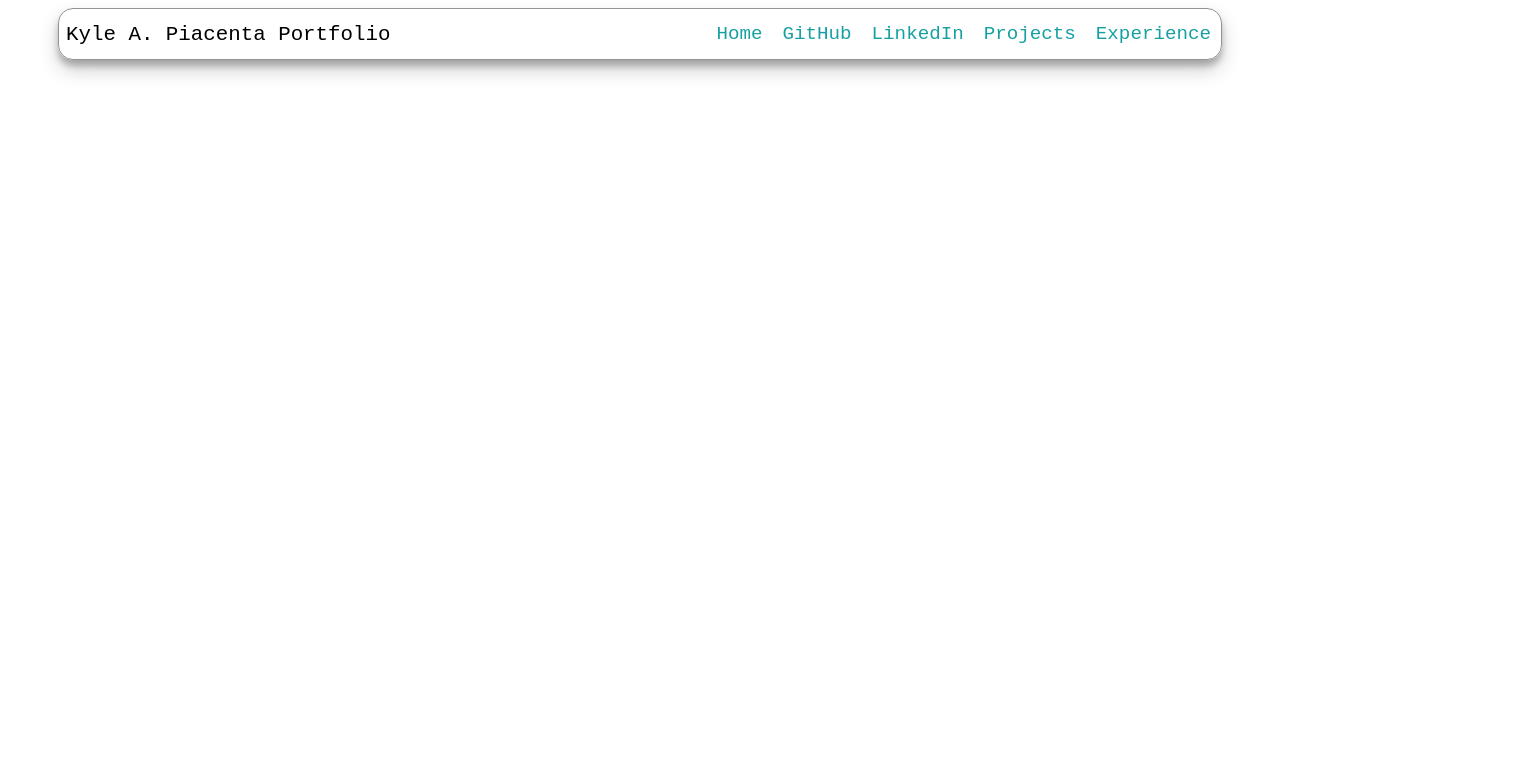
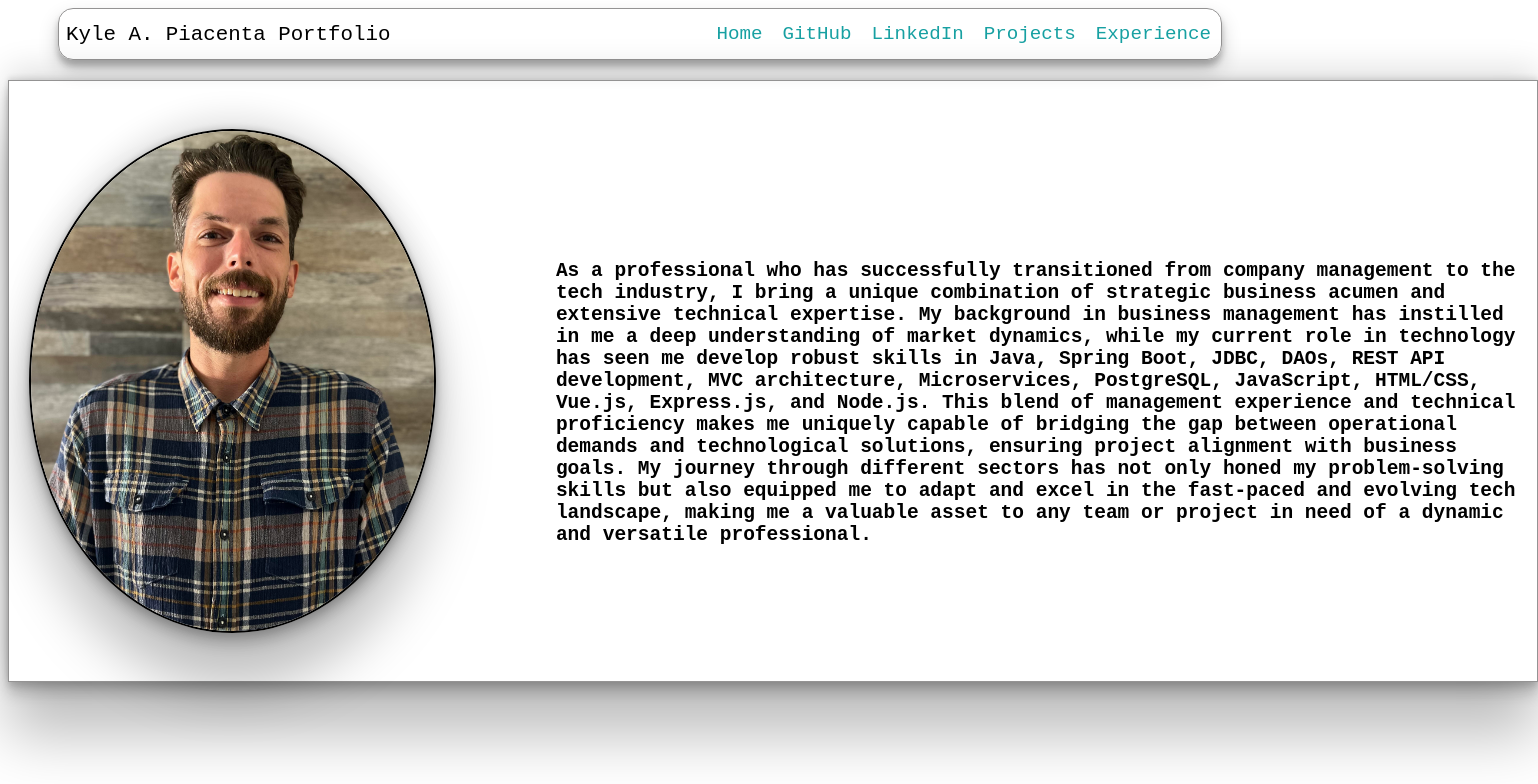
Before and after one commit to kpiacenta93/OfficialPortfolio, a Vue app in the folder PortfolioSite/: page / in a window 1280 px wide. Shown: the top 784 px of the page, 1538 px wide, since content can reach past the window. Built offline with nearby package versions, Linux system fonts and the light colour scheme.

Commit message:
setting up about me section

```diff
--- a/PortfolioSite/src/App.vue
+++ b/PortfolioSite/src/App.vue
@@ -10,19 +10,36 @@
         <a href="" class="links">Experience</a>
       </div>
     </nav>
+    <div class="about-me">
+      <div class="about-me-section">
+        <img src="../src/assets/headShot.jpeg" alt="photo" class="photo">
+        <h2 class="description">As a professional who has successfully transitioned from company management to the tech industry, I bring a unique combination of strategic business acumen and extensive technical expertise. My background in business management has instilled in me a deep understanding of market dynamics, while my current role in technology has seen me develop robust skills in Java, Spring Boot, JDBC, DAOs, REST API development, MVC architecture, Microservices, PostgreSQL, JavaScript, HTML/CSS, Vue.js, Express.js, and Node.js. This blend of management experience and technical proficiency makes me uniquely capable of bridging the gap between operational demands and technological solutions, ensuring project alignment with business goals. My journey through different sectors has not only honed my problem-solving skills but also equipped me to adapt and excel in the fast-paced and evolving tech landscape, making me a valuable asset to any team or project in need of a dynamic and versatile professional.
+
+</h2>
+
+
+
+      </div>
+    </div>
   </div>
 
 </template>
 
 
 <script>
+export default {
+  data() {
+    return {
+
+    }
+  }
+}
 
 </script>
 
 <style scoped>
-
 body {
-  background-color: #333333;
+  background-image: url('https://as2.ftcdn.net/v2/jpg/03/52/58/99/1000_F_352589922_wrQkznnjAYjCX0OOhryzYgzsWAOZboBN.jpg');
 }
 
 .nav-bar {
@@ -58,10 +75,51 @@ body {
 }
 
 .my-name {
-  margin-right: auto; /* Pushes everything else to the right */
+  margin-right: auto;
+  /* Pushes everything else to the right */
   margin-left: 7px;
   font-family: monospace;
   font-size: 1.3rem;
 }
 
+.about-me {
+  display: flex;
+  justify-content: center;
+  margin-top: 20px;
+  font-family: monospace;
+  width: 191vh;
+  border: 1.5px solid rgb(148, 147, 147);
+  height: 600px;
+  box-shadow: rgba(0, 0, 0, 0.25) 0px 54px 55px, rgba(0, 0, 0, 0.12) 0px -12px 30px, rgba(0, 0, 0, 0.12) 0px 4px 6px, rgba(0, 0, 0, 0.17) 0px 12px 13px, rgba(0, 0, 0, 0.09) 0px -3px 5px;
+}
+
+.about-me-section {
+  display: flex;
+  justify-content: center;
+  align-items: center;
+  flex-direction: row;
+}
+.description {
+  /* width: 700px; */
+  display: flex;
+  height: 500px;
+  justify-content: center;
+  align-items: center;
+  margin-top: 60px;
+  font-family: monospace;
+  margin-left: 100px;
+  font-family: monospace;
+}
+
+.photo {
+  display: flex;
+  justify-content: center;
+  align-items: start;
+  height: 500px;
+  border-radius: 50%;;
+  margin: 20px;
+  border: 2px solid black;
+  box-shadow:rgba(0, 0, 0, 0.25) 0px 54px 55px, rgba(0, 0, 0, 0.12) 0px -12px 30px, rgba(0, 0, 0, 0.12) 0px 4px 6px, rgba(0, 0, 0, 0.17) 0px 12px 13px, rgba(0, 0, 0, 0.09) 0px -3px 5px;
+
+}
 </style>
```
Also changed, not shown: PortfolioSite/src/assets/headShot.jpeg (added). Lines whose indentation alone changed are shown as unchanged.
